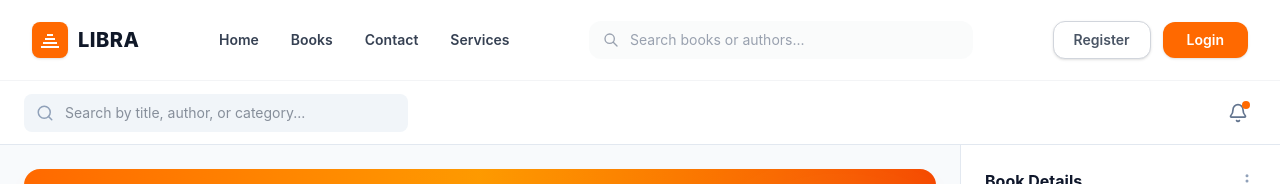
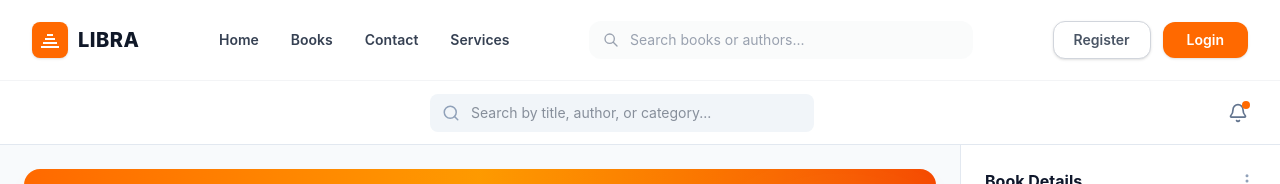
Before and after one commit to system-Barinda/LIBRA, a React (Vite) app: page /home in a window 1280 px wide. Shown: the top 184 px of the page. Built offline with nearby package versions, Linux system fonts and the light colour scheme.

Commit message:
chore:done to update the that one

```diff
--- a/src/pages/DashboardHomePage.tsx
+++ b/src/pages/DashboardHomePage.tsx
@@ -106,7 +106,7 @@ export const DashboardHomePage: React.FC = () => {
       <div className="flex-1 flex flex-col min-w-0">
         {/* TOP HEADER WITH FUNCTIONAL SEARCH */}
         <header className="h-16 bg-white border-b border-slate-200 px-6 flex items-center justify-between z-10">
-          <div className="relative w-72 md:w-96">
+          <div className="mx-auto relative w-72 md:w-96">
             <Search
               className="absolute left-3 top-1/2 -translate-y-1/2 text-slate-400"
               size={18}
```
